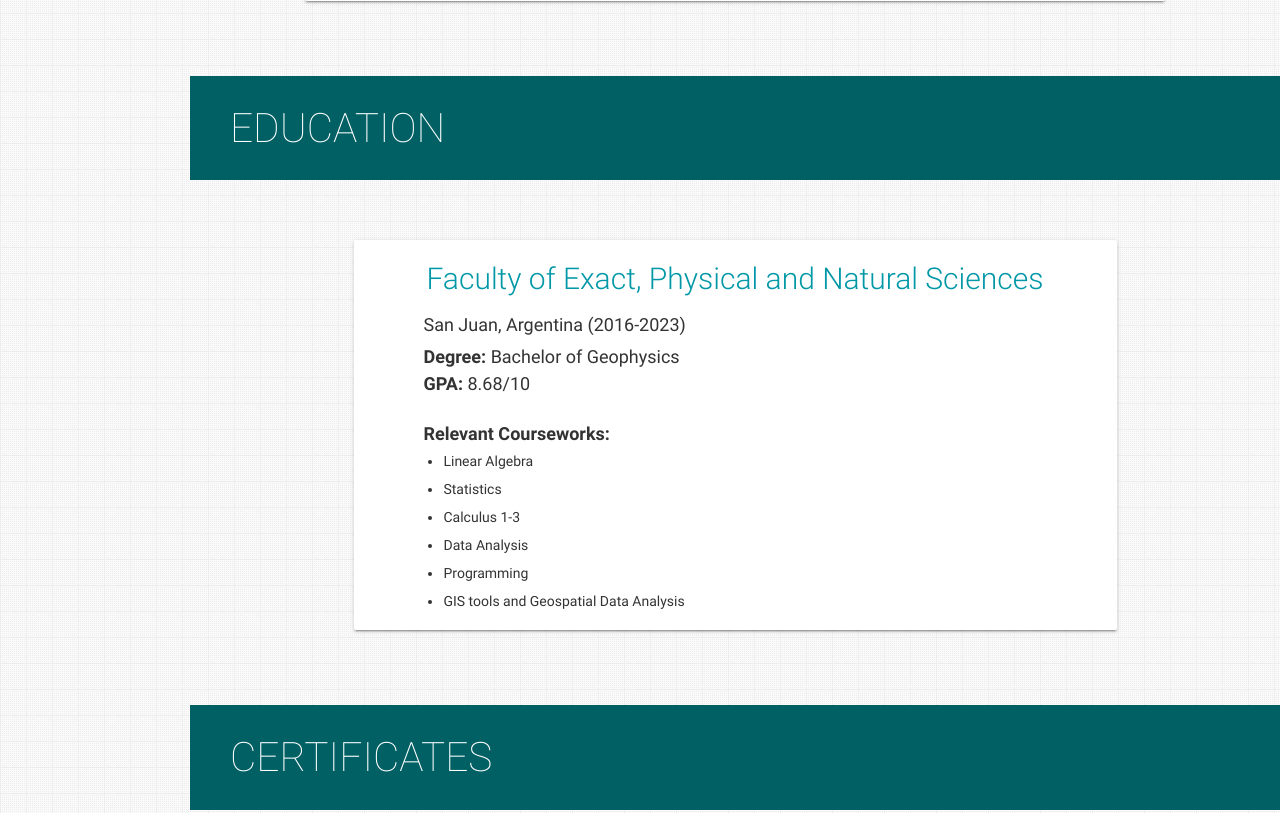
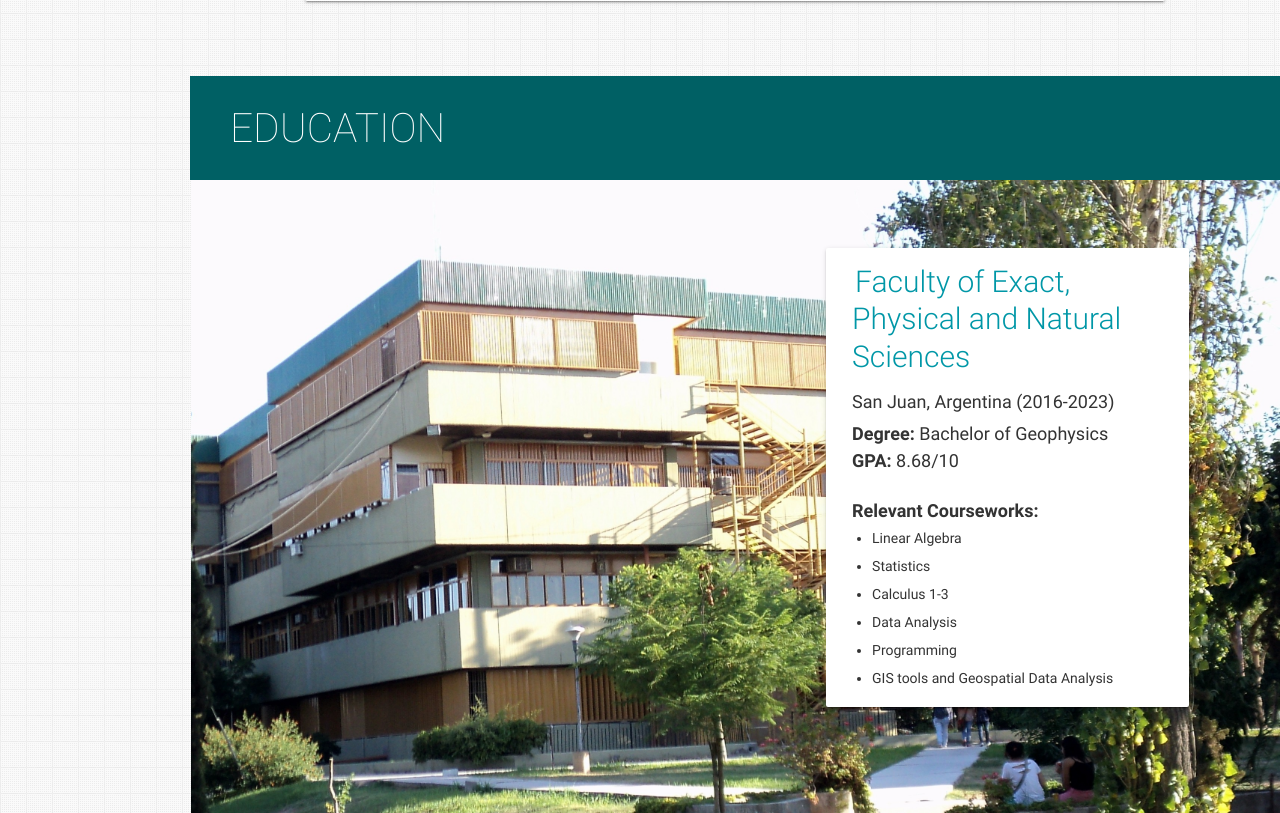
Before and after one commit to sagravela/sagravela.github.io, a plain HTML site: page index.html in a window 1280 px wide. Shown: the part 5031-5844 px from the top of the page. Drawn offline with nearby package versions, Linux system fonts and the light colour scheme.

Commit message:
update: added faculty img as background in education section

```diff
--- a/assets/css/style.css
+++ b/assets/css/style.css
@@ -194,16 +194,20 @@ small {
 
 .d-flex {
   display: flex;
-  align-items: center; /* Vertically centers content */
-  justify-content: space-between; /* Ensures space between text and image */
+  align-items: center;
+  /* Vertically centers content */
+  justify-content: space-between;
+  /* Ensures space between text and image */
 }
 
 .text-content {
-  flex: 1; /* Allows text to take up remaining space */
+  flex: 1;
+  /* Allows text to take up remaining space */
 }
 
 .image-content {
-  max-width: 150px; /* Adjust width as needed for the image */
+  max-width: 150px;
+  /* Adjust width as needed for the image */
 }
 
 /* Style for the floating button */
@@ -211,7 +215,8 @@ small {
   position: fixed;
   bottom: 20px;
   right: 20px;
-  background-color: #007bff; /* Customize color */
+  background-color: #007bff;
+  /* Customize color */
   color: white;
   border: none;
   border-radius: 50%;
@@ -223,8 +228,10 @@ small {
   /* font-size: 30px; */
   cursor: pointer;
   box-shadow: 0 4px 8px rgba(0, 0, 0, 0.2);
-  display: none; /* Hidden initially */
-  z-index: 2; /* Ensure it's above materialize content */
+  display: none;
+  /* Hidden initially */
+  z-index: 2;
+  /* Ensure it's above materialize content */
 }
 
 .to-top-btn i {
@@ -232,7 +239,8 @@ small {
 }
 
 .to-top-btn:hover {
-  background-color: #0056b3; /* Darker shade on hover */
+  background-color: #0056b3;
+  /* Darker shade on hover */
 }
 
 /* Nav Bar */
@@ -249,13 +257,13 @@ nav i {
 }
 
 .profile-pic {
-  max-width:150px;
-  max-height:150px;
+  max-width: 150px;
+  max-height: 150px;
   width: auto;
   height: auto;
   overflow: hidden;
   margin: -28px;
-  margin-left:-10px;
+  margin-left: -10px;
   background-color: rgb(0, 133, 141);
 }
 
@@ -280,7 +288,8 @@ ul.side-nav.fixed a {
   padding: 10px 0 12px;
 }
 
-ul.table-of-contents li.logo a.active, ul.table-of-contents li.logo a:hover {
+ul.table-of-contents li.logo a.active,
+ul.table-of-contents li.logo a:hover {
   border: none;
   font-weight: 200;
 }
@@ -298,7 +307,8 @@ ul.side-nav.fixed li.logo a {
   line-height: 100%;
 }
 
-ul.table-of-contents li:not(.logo) a.active, ul.table-of-contents li:not(.logo) a:hover {
+ul.table-of-contents li:not(.logo) a.active,
+ul.table-of-contents li:not(.logo) a:hover {
   background-color: #fafafa;
   border-left: 3px solid;
 }
@@ -435,7 +445,7 @@ li.logo span {
   -webkit-border-radius: 5px;
 }
 
-.contactme:hover{
+.contactme:hover {
   color: #00796b;
   background-color: white;
 }
@@ -444,6 +454,7 @@ li.logo span {
 #projects .btn-floating i {
   font-size: 1.2rem;
 }
+
 .card-reveal p {
   font-size: 1rem;
   margin-top: 0;
@@ -463,20 +474,28 @@ li.logo span {
 #tech_stack .col img.responsive-img {
   margin: 0 auto;
   max-height: 80px;
-  padding: 0 10px 10px 10px; /* Adds 10px padding to the left and right */
+  padding: 0 10px 10px 10px;
+  /* Adds 10px padding to the left and right */
   text-align: center;
   vertical-align: middle;
   display: table-cell;
 }
 
 /* Education Section */
+#education.section {
+  background: url("/assets/F_EXACTAS_UNSJ.jpeg");
+  background-size: contain;
+  aspect-ratio: 4 / 3;
+  background-position: center;
+  background-repeat: no-repeat;
+}
+
 #education .container {
   max-width: 70%;
   align-items: center;
 }
 
 #education .card {
-  display: flex;
   justify-content: center;
   align-items: center;
 }
@@ -486,19 +505,20 @@ li.logo span {
   margin-bottom: 50px;
 }
 
-#slider,#thumbnail_slider{
+#slider,
+#thumbnail_slider {
   width: 50vw;
   margin: 0 auto 10px;
 }
 
-.slide-item{
-  img{
+.slide-item {
+  img {
     width: 100%;
   }
 }
 
-.thumbnail-item{
-  img{
+.thumbnail-item {
+  img {
     width: 98%;
     margin: 0 auto;
   }
@@ -512,7 +532,8 @@ li.logo span {
   height: 10vw !important;
 }
 
-.slick-prev:before, .slick-next:before {
+.slick-prev:before,
+.slick-next:before {
   color: gray !important;
   font-size: 2rem !important;
 }
@@ -520,6 +541,7 @@ li.logo span {
 .slick-prev {
   left: -35px !important;
 }
+
 /* Contact Section */
 #contact a:not(.btn-floating) {
   bottom: 6px;
@@ -548,9 +570,13 @@ li.logo span {
   }
 }
 
-@media (max-width: 1160px) {
+@media (max-width: 1200px) {
   .card ul li {
     line-height: 150%;
+  }
+
+  #education.section {
+    background-size: cover;
   }
 }
 
@@ -565,7 +591,8 @@ li.logo span {
     margin-bottom: 40px;
   }
 
-  h3, .container {
+  h3,
+  .container {
     /* position: relative; */
     top: 64px;
   }
@@ -576,7 +603,8 @@ li.logo span {
     position: absolute;
   }
 
-  nav a.button-collapse, nav a.button-collapse i {
+  nav a.button-collapse,
+  nav a.button-collapse i {
     color: #009688;
     height: 56px;
     line-height: 56px;
@@ -596,13 +624,11 @@ li.logo span {
     margin-top: -60px;
   }
 
-
   ul.side-nav a {
     line-height: 100%;
     padding: 0;
     width: 100%;
   }
-
 
   .container {
     margin: 0 auto;
@@ -623,7 +649,8 @@ li.logo span {
     position: absolute;
   }
 
-  .name-title>span, .name-title>a {
+  .name-title>span,
+  .name-title>a {
     position: relative;
     line-height: 20px;
   }
@@ -648,7 +675,8 @@ li.logo span {
   }
 
   .to-top-btn i {
-    font-size: 25px; /* Adjust the size of the icon relative to the button */
+    font-size: 25px;
+    /* Adjust the size of the icon relative to the button */
   }
 }
 
@@ -716,11 +744,13 @@ li.logo span {
     left: initial;
     bottom: initial;
   }
+
   #contact a.btn-floating.btn-large {
     display: block;
     text-align: center;
     margin: 0 auto;
   }
+
   #contact p {
     font-size: 12px;
     max-height: 70px;
--- a/index.html
+++ b/index.html
@@ -554,18 +554,18 @@
     <!-- Fifth Section: Education -->
     <section id="education" class="section scrollspy">
       <h3 class="page-title white-text cyan darken-4">Education</h3>
-      <div class="container">
-        <!-- Education -->
-        <div class="card">
-          <div class="card-content d-flex">
+      <!-- <div class="container"> -->
+      <!-- Education -->
+      <div class="row">
+        <div class="card col l4 m6 s8 offset-l7 offset-m5 offset-s2">
+          <div class="card-content d-flex medium">
             <div class="text-content">
-              <p>
-                <span class="card-title">
-                  <a href="https://exactas.unsj.edu.ar/" target="_blank" class="cyan-text text-darken-2 hoverline">
-                    Faculty of Exact, Physical and Natural Sciences
-                  </a>
-                </span>
-              </p>
+              <span class="card-title">
+                <a href="https://exactas.unsj.edu.ar/" target="_blank" class="cyan-text text-darken-2 hoverline">
+                  Faculty of Exact, Physical
+                  and Natural Sciences
+                </a>
+              </span>
               <p>San Juan, Argentina (2016-2023)</p>
               <p>
                 <b>Degree: </b>Bachelor of Geophysics
@@ -589,6 +589,7 @@
           </div>
         </div>
       </div>
+      <!-- </div> -->
     </section>
 
     <section id="certificates" class="section scrollspy">
```
Also changed, not shown: assets/F_EXACTAS_UNSJ.jpeg (added).
